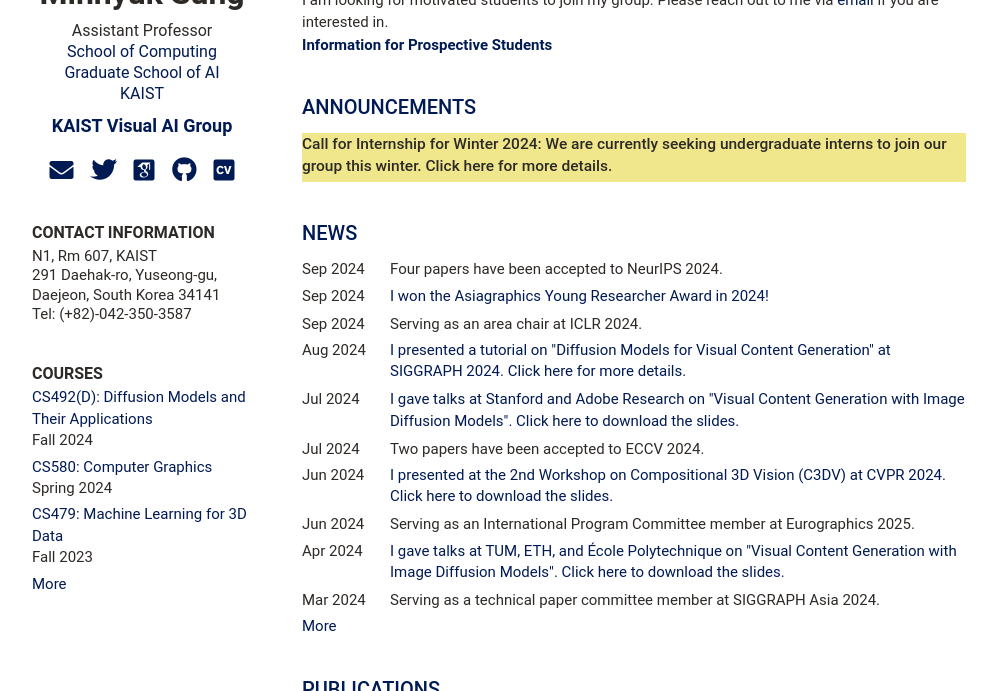
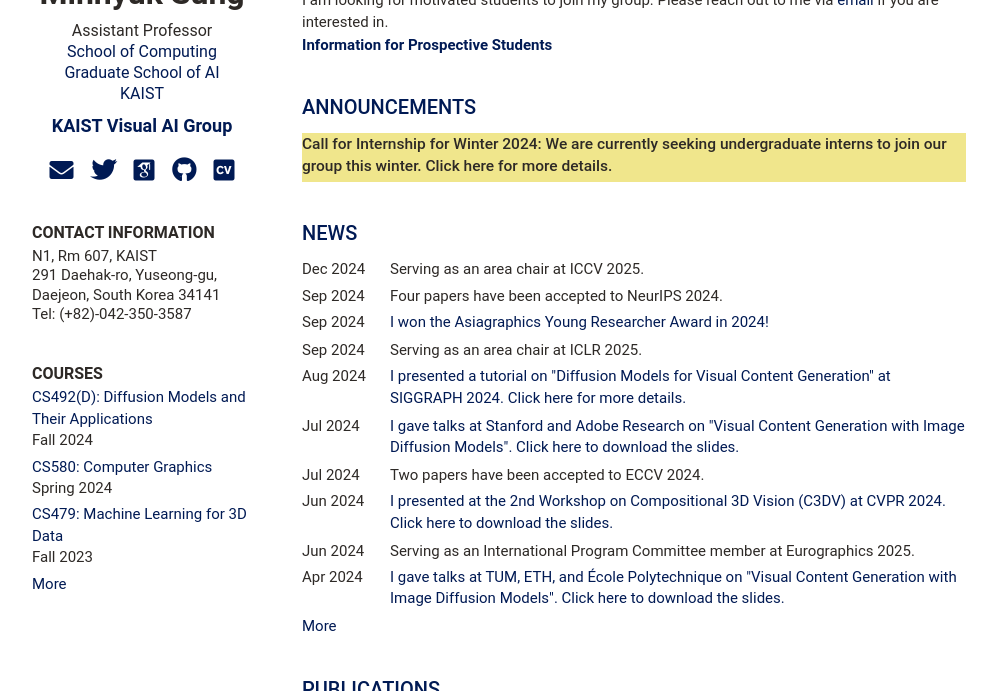
Before and after one commit to mhsung/mhsung.github.io, a Jekyll site: the page built from index.html, in a window 1280 px wide and 900 px high, scrolled down 259 px, cut to the strip 0-691 px from the top of the window. Shown: the whole strip, without its empty margins (126-1123 px from the left). Built offline with Jekyll 4.4.1, drawn with Linux system fonts in a browser that asks for light colours; some web fonts are replaced.

Commit message:
Updated.

```diff
--- a/_data/news.yml
+++ b/_data/news.yml
@@ -1,10 +1,12 @@
 news:
+    - title: "Serving as an area chair at ICCV 2025."
+      time: Dec 2024
     - title: "Four papers have been accepted to NeurIPS 2024."
       time: Sep 2024
     - title: "I won the Asiagraphics Young Researcher Award in 2024!"
       link: http://www.asiagraphics.org/young2024
       time: Sep 2024
-    - title: "Serving as an area chair at ICLR 2024."
+    - title: "Serving as an area chair at ICLR 2025."
       time: Sep 2024
     - title: "I presented a tutorial on \"Diffusion Models for Visual Content Generation\" at SIGGRAPH 2024. Click here for more details."
       link: https://geometry.cs.ucl.ac.uk/courses/diffusion4ContentCreation_sigg24/
```
